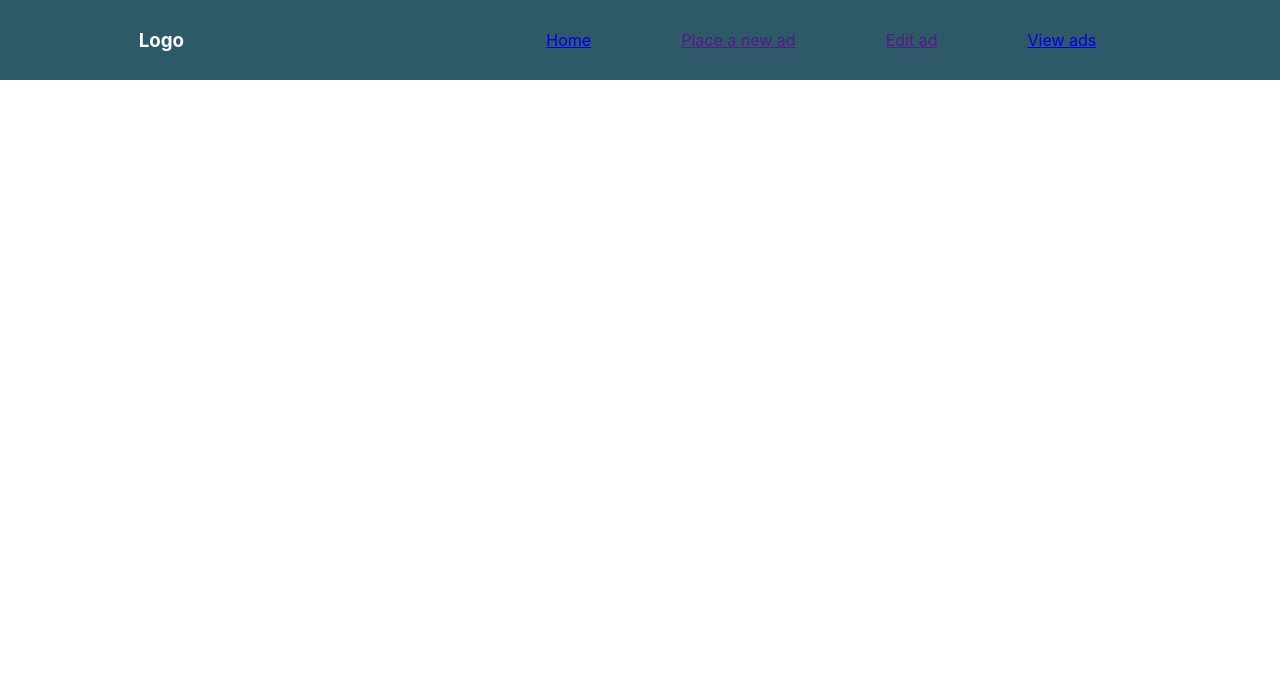
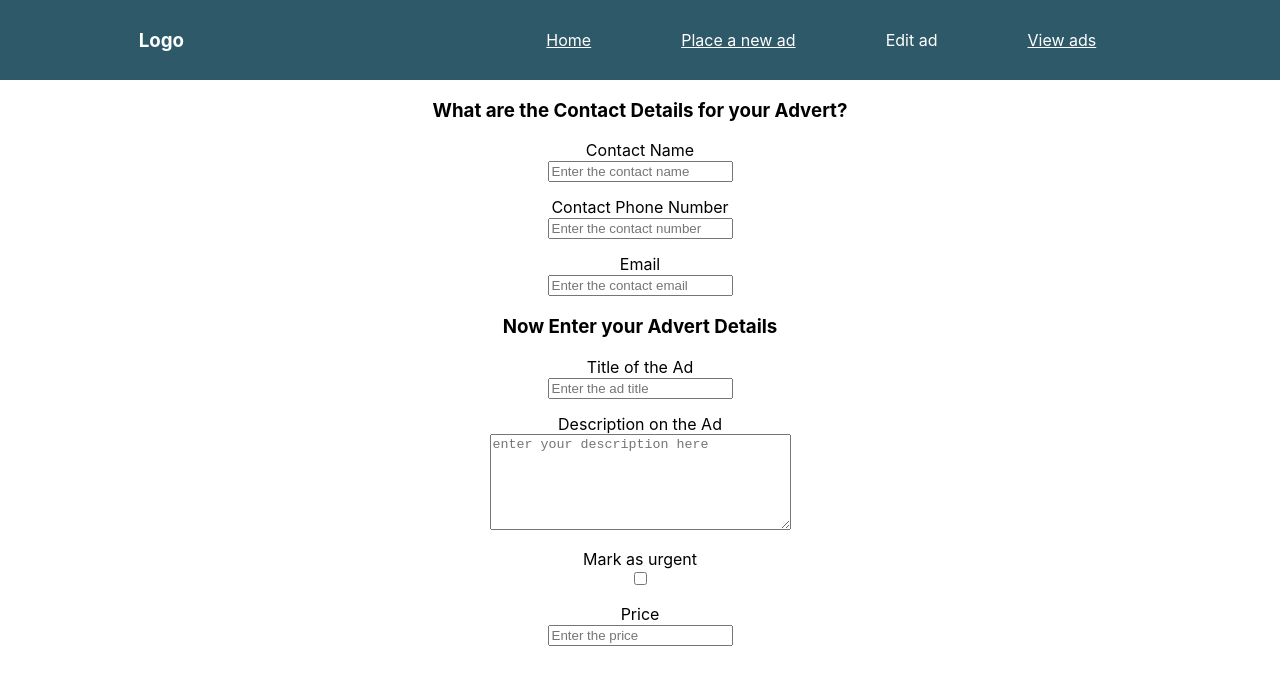
Before and after one commit to neilmcdonagh1985/advert_app_java_spring_hibernate, a React (Create React App) app in the folder client/: page /new-advert in a window 1280 px wide. Shown: the top 684 px of the page. Built offline with nearby package versions, Linux system fonts and the light colour scheme; no server answers.

Commit message:
some styling added to NewAdvertForm

```diff
--- a/client/src/components/NavBar.js
+++ b/client/src/components/NavBar.js
@@ -2,20 +2,23 @@ import React from 'react';
 import {Link} from 'react-router-dom';
 
 function NavBar() {
+
+    const navBarStyle = {
+        color: 'white'
+    };
+
     return(
         <nav>
             <h3>Logo</h3>
             <ul className="nav-links">
-                <Link to='/'>
+                <Link style={navBarStyle} to='/'>
                 <li>Home</li>
                 </Link>
-                <Link>
+                <Link style={navBarStyle} to='/new-advert'>
                 <li>Place a new ad</li>
                 </Link>
-                <Link>
                 <li>Edit ad</li>
-                </Link>
-                <Link to='/adverts'>
+                <Link style={navBarStyle} to='/adverts'>
                 <li>View ads</li>
                 </Link>
             </ul>
--- /dev/null
+++ b/client/src/components/NewAdvertForm.js
@@ -0,0 +1,78 @@
+import React, { Component } from 'react';
+
+class NewAdvertForm extends Component {
+    constructor(props) {
+        super(props);
+        this.state = {
+
+        };
+        // binds in here
+
+    }
+
+    // methods in here
+
+
+    render() {
+        return (
+            <form className="new-advert-form">
+                <div className="form-title">
+                    <h3>What are the Contact Details for your Advert?</h3>
+                </div>
+
+                <label>Contact Name</label>
+                <input
+                    type="text"
+                    placeholder="Enter the contact name">
+                </input>
+
+                <label>Contact Phone Number</label>
+                <input
+                    type="text"
+                    placeholder="Enter the contact number">
+                </input>
+
+                <label>Email</label>
+                <input
+                    type="text"
+                    placeholder="Enter the contact email">
+                </input>
+
+                <div className="form-title">
+                    <h3>Now Enter your Advert Details</h3>
+                </div>
+
+                <label>Title of the Ad</label>
+                <input
+                    type="text"
+                    placeholder="Enter the ad title">
+                </input>
+
+                <label>Description on the Ad</label>
+                <textarea
+                    id="description" name="description"
+                    rows="6" cols="35" placeholder="enter your description here">
+                </textarea>
+
+                <label>Mark as urgent</label>
+                <input
+                    type="checkbox">
+                </input>
+
+                <label>Price</label>
+                <input
+                    type="text"
+                    placeholder="Enter the price">
+                </input>
+
+
+
+
+            </form>
+
+        )
+    }
+
+}
+
+export default NewAdvertForm;
--- a/client/src/containers/Main.js
+++ b/client/src/containers/Main.js
@@ -1,7 +1,9 @@
 import React, { Component, Fragment } from 'react';
 import FilteredAdvertListContainer from './FilteredAdvertListContainer';
+import NewAdvertFormContainer from './NewAdvertFormContainer';
 import { BrowserRouter as Router, Route, Switch} from 'react-router-dom';
 import NavBar from '../components/NavBar';
+import '../style/style.css'
 
 
 class Main extends Component {
@@ -31,6 +33,7 @@ class Main extends Component {
                 <NavBar />
                 <Switch>
                 <Route path="/" exact component={Home}></Route>
+                <Route path="/new-advert" component={NewAdvertFormContainer}></Route>
                 <Route path="/adverts" component={FilteredAdvertListContainer}></Route>
                 </Switch>
               </Fragment>
--- /dev/null
+++ b/client/src/containers/NewAdvertFormContainer.js
@@ -0,0 +1,27 @@
+import React, { Component } from 'react';
+import NewAdvertForm from '../components/NewAdvertForm';
+
+class NewAdvertFormContainer extends Component {
+    constructor(props) {
+        super(props);
+        this.state = {
+            data: []
+        }
+        // binds in here when methods created
+
+    }
+
+    // methods in here
+
+    render() {
+        return (
+            <div className="new-advert-form-container">
+            <NewAdvertForm />
+        </div>
+
+        )
+
+    }
+}
+
+export default NewAdvertFormContainer;
--- /dev/null
+++ b/client/src/style/style.css
@@ -0,0 +1,19 @@
+.new-advert-form {
+    width: 80%;
+    margin-left: auto;
+    margin-right: auto;
+    text-align: center;
+}
+
+label {
+    display: block;
+    margin-top: 15px;
+}
+
+
+
+/* input[type=text], textarea {
+    width: 50%;
+    padding: 12px;
+    resize: vertical;
+} */
```
Also changed, not shown: client/src/App.css (line endings or trailing spaces).
